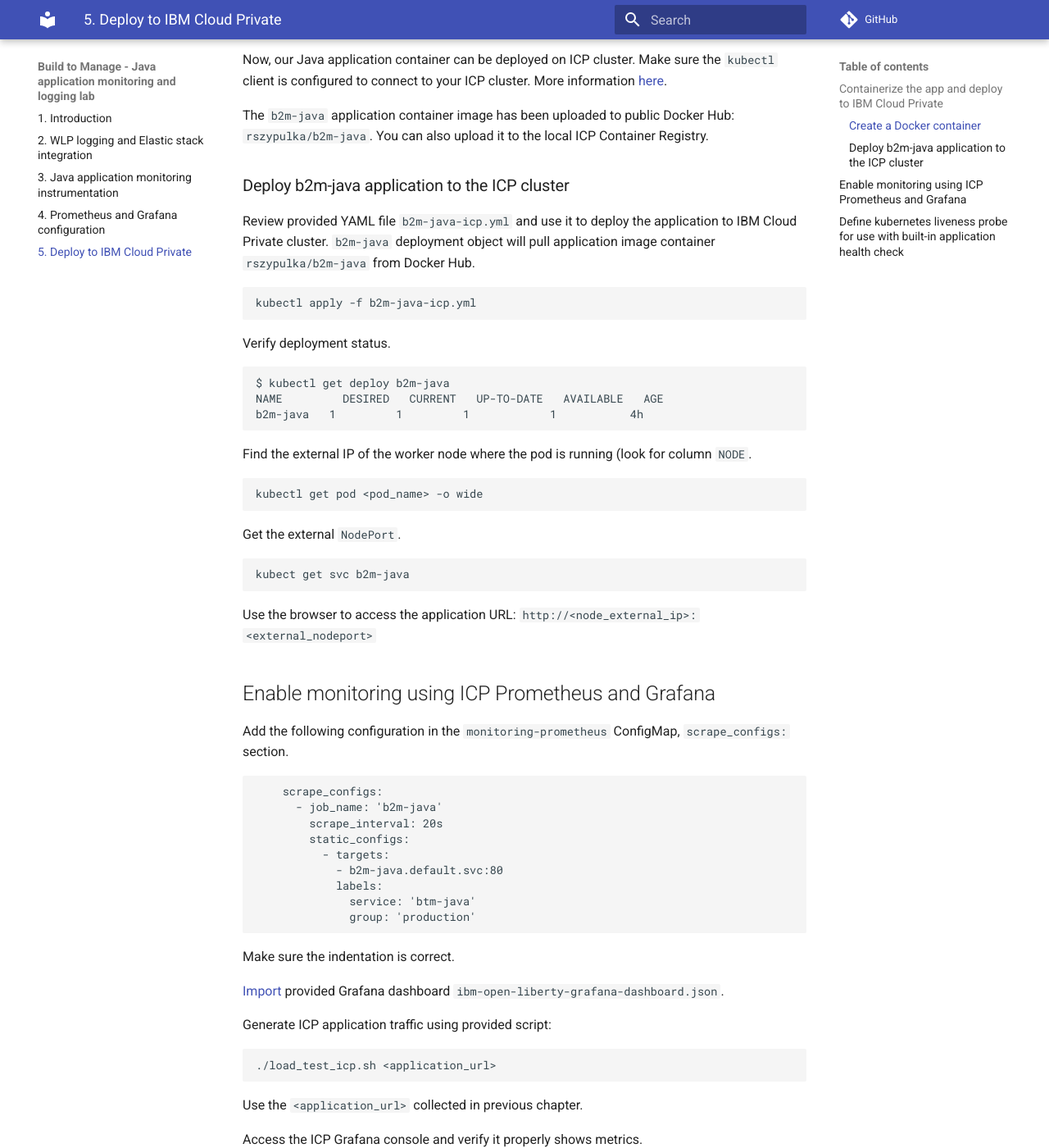
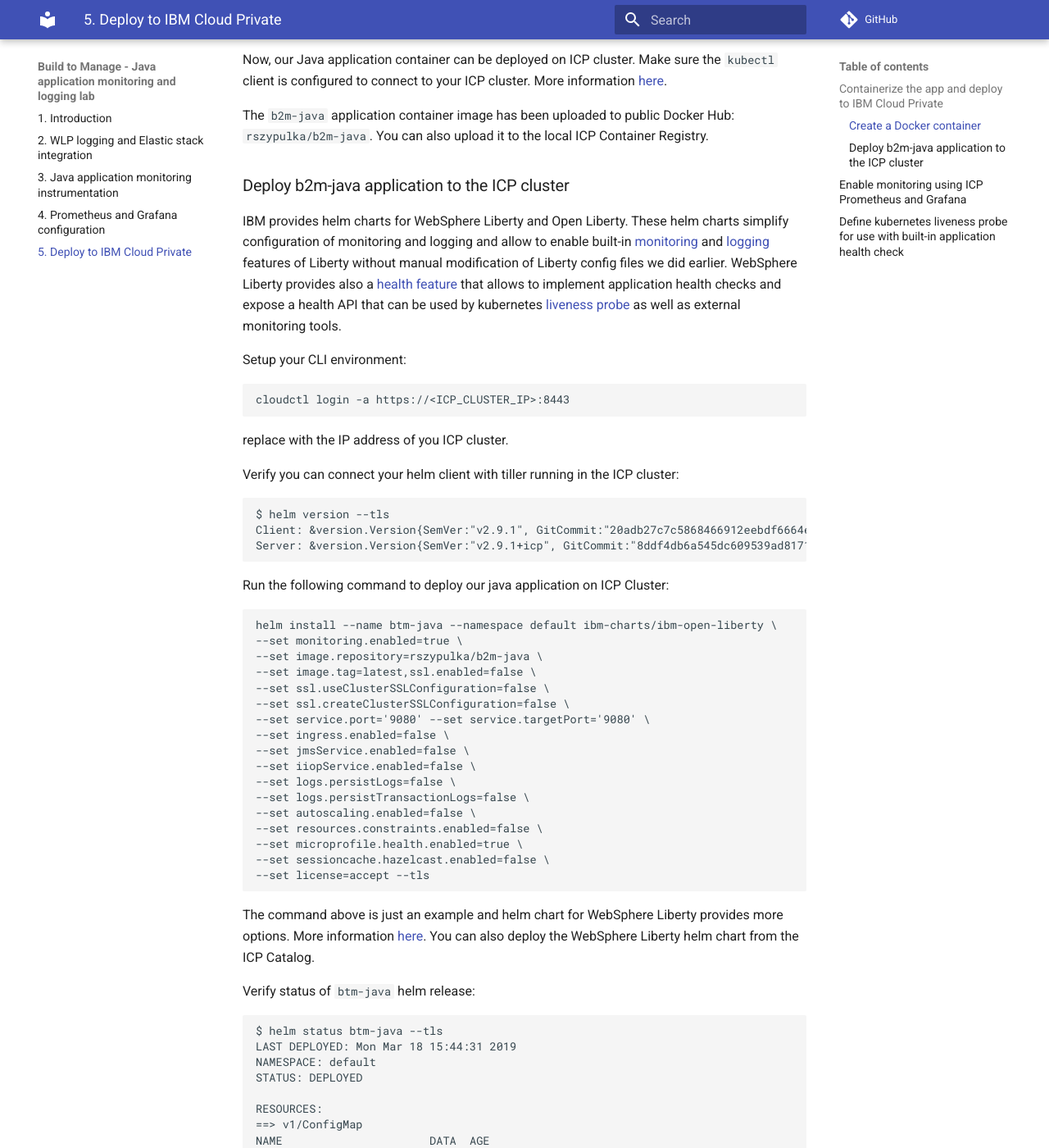
Before and after one commit to richardseberino/b2m-java, an MkDocs documentation site: the page built from docs/ICP.md, in a window 1280 px wide and 1400 px high, scrolled down 453 px. Shown: the whole window at 82% size. Built offline with MkDocs 1.6.1 and Material for MkDocs 9.7.7, drawn with Linux system fonts in a browser that asks for light colours; comment, search, counter and statistics services are not loaded; some of the changed text lies outside the part shown.

Commit message:
doc update

````diff
--- a/docs/ICP.md
+++ b/docs/ICP.md
@@ -22,35 +22,89 @@
 
 ### Deploy b2m-java application to the ICP cluster
 
-Review provided YAML file `b2m-java-icp.yml` and use it to deploy the application to IBM Cloud Private cluster. `b2m-java` deployment object will pull application image container `rszypulka/b2m-java` from Docker Hub.
+IBM provides helm charts for WebSphere Liberty and Open Liberty. These helm charts simplify configuration of monitoring and logging and allow to enable built-in [monitoring](https://www.ibm.com/support/knowledgecenter/en/SSEQTP_liberty/com.ibm.websphere.wlp.doc/ae/twlp_mp_metrics_monitor.html) and [logging](https://www.ibm.com/support/knowledgecenter/en/SSEQTP_liberty/com.ibm.websphere.wlp.doc/ae/rwlp_logging.html) features of Liberty without manual modification of Liberty config files we did earlier. WebSphere Liberty provides also a [health feature](https://www.ibm.com/support/knowledgecenter/en/SSEQTP_liberty/com.ibm.websphere.wlp.doc/ae/twlp_microprofile_healthcheck.html) that allows to implement application health checks and expose a health API that can be used by kubernetes [liveness probe](https://kubernetes.io/docs/tasks/configure-pod-container/configure-liveness-readiness-probes/) as well as external monitoring tools.
+
+Setup your CLI environment:
 
 ```
-kubectl apply -f b2m-java-icp.yml
+cloudctl login -a https://<ICP_CLUSTER_IP>:8443
+```
+replace <ICP_CLUSTER_IP> with the IP address of you ICP cluster.
+
+Verify you can connect your helm client with tiller running in the ICP cluster:
+
+```
+$ helm version --tls
+Client: &version.Version{SemVer:"v2.9.1", GitCommit:"20adb27c7c5868466912eebdf6664e7390ebe710", GitTreeState:"clean"}
+Server: &version.Version{SemVer:"v2.9.1+icp", GitCommit:"8ddf4db6a545dc609539ad8171400f6869c61d8d", GitTreeState:"clean"}
 ```
 
-Verify deployment status.
+Run the following command to deploy our java application on ICP Cluster:
 
 ```
-$ kubectl get deploy b2m-java
-NAME         DESIRED   CURRENT   UP-TO-DATE   AVAILABLE   AGE
-b2m-java   1         1         1            1           4h
+helm install --name btm-java --namespace default ibm-charts/ibm-open-liberty \
+--set monitoring.enabled=true \
+--set image.repository=rszypulka/b2m-java \
+--set image.tag=latest,ssl.enabled=false \
+--set ssl.useClusterSSLConfiguration=false \
+--set ssl.createClusterSSLConfiguration=false \
+--set service.port='9080' --set service.targetPort='9080' \
+--set ingress.enabled=false \
+--set jmsService.enabled=false \
+--set iiopService.enabled=false \
+--set logs.persistLogs=false \
+--set logs.persistTransactionLogs=false \
+--set autoscaling.enabled=false \
+--set resources.constraints.enabled=false \
+--set microprofile.health.enabled=true \
+--set sessioncache.hazelcast.enabled=false \
+--set license=accept --tls
 ```
 
-Find the external IP of the worker node where the pod is running (look for column `NODE`.
+The command above is just an example and helm chart for WebSphere Liberty provides more options. More information [here](https://github.com/IBM/charts/tree/master/stable/ibm-websphere-liberty).
+You can also deploy the WebSphere Liberty helm chart from the ICP Catalog.
+
+Verify status of `btm-java` helm release:
 
 ```
-kubectl get pod <pod_name> -o wide
+$ helm status btm-java --tls
+LAST DEPLOYED: Mon Mar 18 15:44:31 2019
+NAMESPACE: default
+STATUS: DEPLOYED
+
+RESOURCES:
+==> v1/ConfigMap
+NAME                      DATA  AGE
+btm-java-ibm-open-libert  5     1h
+
+==> v1/Service
+NAME                      TYPE      CLUSTER-IP  EXTERNAL-IP  PORT(S)         AGE
+btm-java-ibm-open-libert  NodePort  10.0.0.122  <none>       9080:31936/TCP  1h
+
+==> v1/Deployment
+NAME                      DESIRED  CURRENT  UP-TO-DATE  AVAILABLE  AGE
+btm-java-ibm-open-libert  1        1        1           1          1h
+
+==> v1/Pod(related)
+NAME                                      READY  STATUS   RESTARTS  AGE
+btm-java-ibm-open-libert-b6cdbbd59-qw58b  1/1    Running  0         1h
 ```
 
-Get the external `NodePort`.
+Get the application URL by running these commands:
+```
+export NODE_PORT=$(kubectl get --namespace default \
+-o jsonpath="{.spec.ports[0].nodePort}" services btm-java-ibm-open-libert)
 
-```
-kubect get svc b2m-java
+export NODE_IP=$(kubectl get nodes -l proxy=true \
+-o jsonpath="{.items[0].status.addresses[?(@.type==\"Hostname\")].address}")
+
+echo http://$NODE_IP:$NODE_PORT
 ```
 
-Use the browser to access the application URL: `http://<node_external_ip>:<external_nodeport>`
-
-
+Use an internet browser or `curl` to access:
+- Application URL: `http://$NODE_IP:$NODE_PORT/rsapp/checkout`
+- Prometheus metrics URL: `http://$NODE_IP:$NODE_PORT/metrics`
+- Health API URL: `http://$NODE_IP:$NODE_PORT/health`
 
 ## Enable monitoring using ICP Prometheus and Grafana
 
@@ -83,16 +137,23 @@
 
 ## Define kubernetes liveness probe for use with built-in application health check
 
-The provided `b2m-java-icp.yml` deployment YAML file defines the [liveness probe](https://kubernetes.io/docs/tasks/configure-pod-container/configure-liveness-readiness-probes/#define-a-liveness-http-request) that use the implemented `/health` route.
+The WebSphere Liberty helm chart configures a default liveness and readiness probes that checks `/health` route. It can be modified if needed both during helm chart deployment (by configuring image.readinessProbe and image.livenessProbe parameters) or by editing the application deployment. The application container is considered healthy if connection can be established and http response code equals `200`, otherwise it's considered a failure.
 
+More information about configuring liveness and readiness probes can be found [here](https://kubernetes.io/docs/tasks/configure-pod-container/configure-liveness-readiness-probes/).
+
+The default liveness probe definition:
 ```
-   livenessProbe:
-     httpGet:
-       path: /health
-       port: 3001
-     initialDelaySeconds: 3
-     periodSeconds: 10
+        livenessProbe:
+          failureThreshold: 3
+          httpGet:
+            path: /health
+            port: 9080
+            scheme: HTTP
+          initialDelaySeconds: 20
+          periodSeconds: 5
+          successThreshold: 1
+          timeoutSeconds: 1
 ```
 Check the URL: `http://<node_external_ip>:<external_nodeport>/health` to verify current health status.
 
->Expected output: `{"status":"ok"}`
+>Expected output: `{"checks":[],"outcome":"UP"}`
````
Also changed, not shown: docs/index.md (+2 -1 lines), docs/monitoring-instrumentation.md (+1 -1 lines), site/ICP/index.html, site/Prometheus-Grafana/index.html, site/index.html, site/monitoring-instrumentation/index.html, site/search/search_index.json, site/sitemap.xml, 1 other file.
